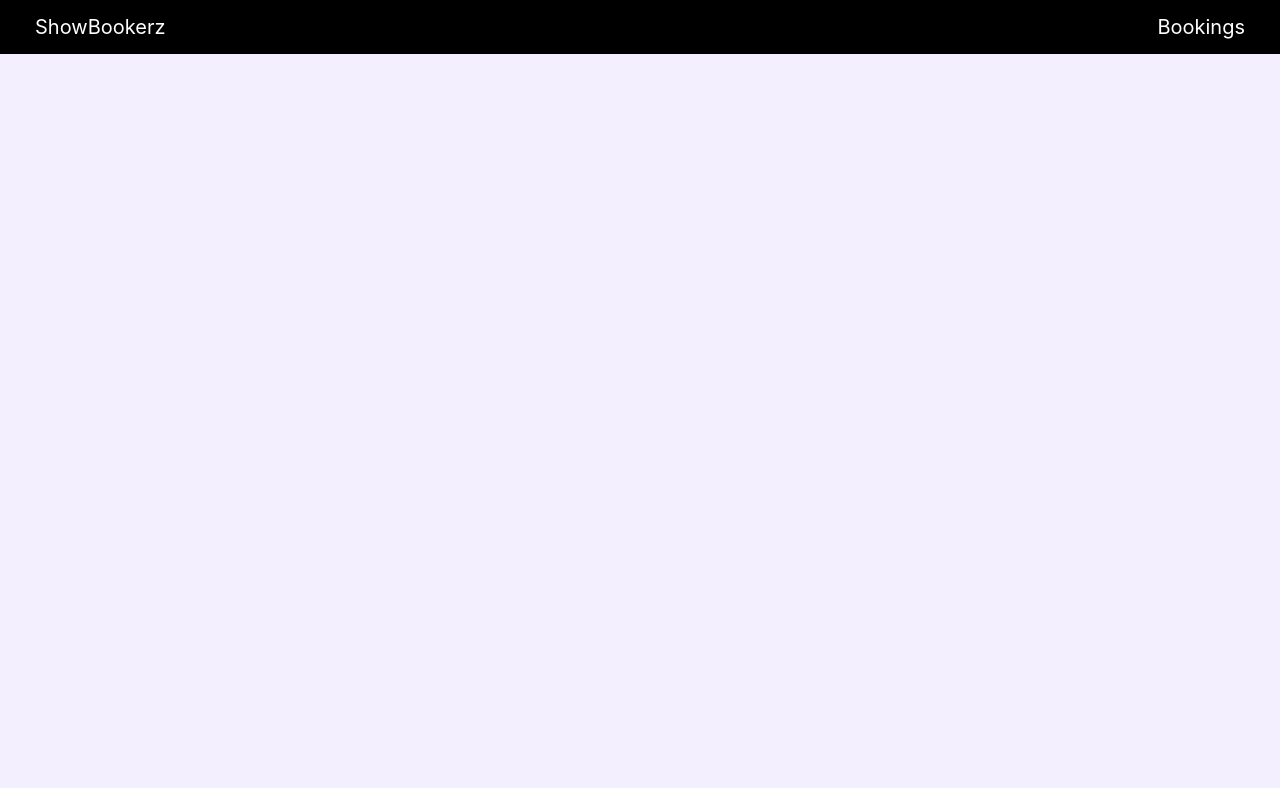
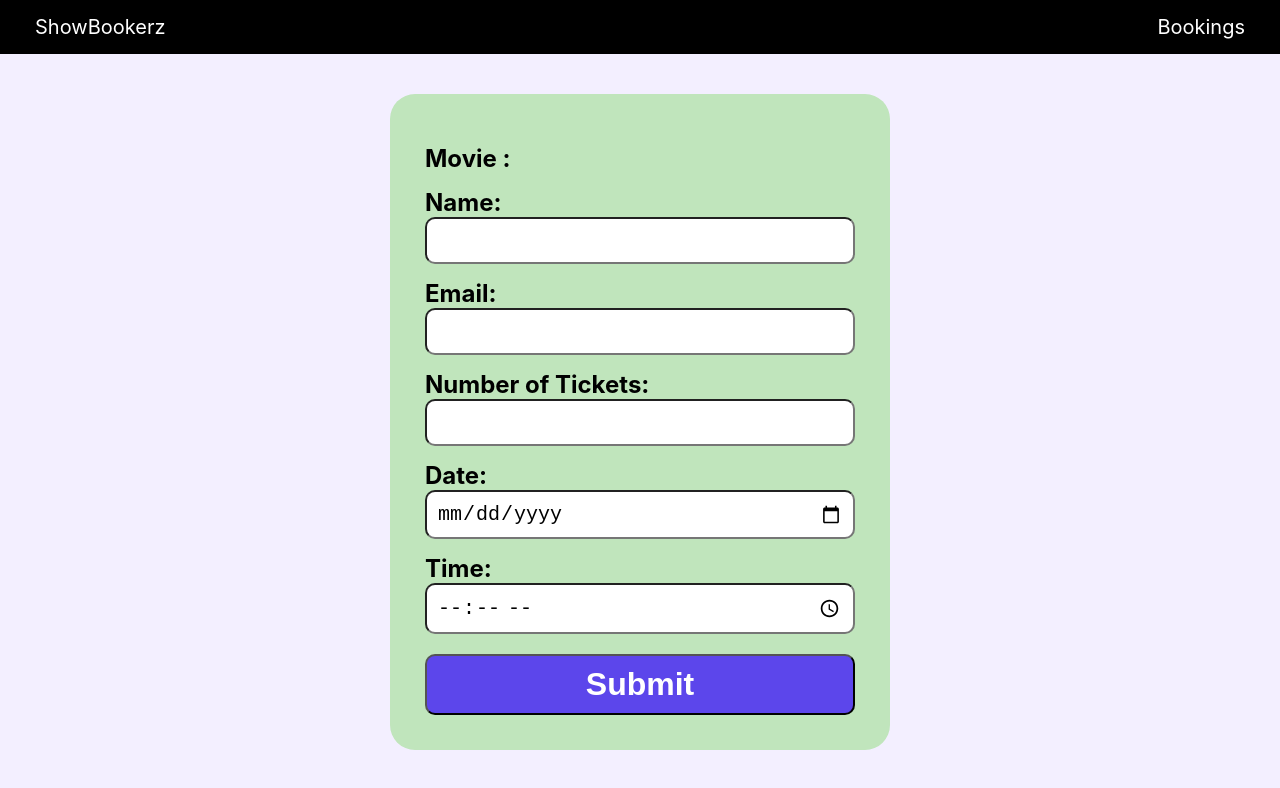
Before and after one commit to shubhamore/show-booker, a React (Create React App) app: page /form/1 in a window 1280 px wide. Shown: the top 788 px of the page. Built offline with nearby package versions, Linux system fonts and the light colour scheme; no server answers.

Commit message:
implemented all functionalities

```diff
--- a/src/App.css
+++ b/src/App.css
@@ -135,3 +135,82 @@ header button{
   border-radius: 20px;
   font-size: 14px;
 }
+.form-container{
+  display: flex;
+  align-items: center;
+  justify-content: center;
+  min-height: 80vh;
+  margin: 5vh 0px;
+}
+.form-container form{
+  display: flex;
+  flex-direction: column;
+  background-color: #c0e5bc;
+  padding: 35px;
+  border-radius: 25px;
+  width: 500px;
+  max-width: 95vw;
+}
+.form-container h2{
+  margin-top: 15px;
+}
+.form-container input{
+  font-size: 1.25rem;
+  padding:10px;
+  border-radius: 10px;
+}
+.form-container button{
+  padding:10px;
+  margin-top: 20px;
+  background-color: #5c46eb;
+  color: white;
+  border-radius: 10px;
+  font-weight: bolder;
+  font-size: 2rem;
+}
+
+.blurry_bg{
+  position: fixed;
+  background-color: rgb(200,200,200);
+  top: 0;
+  left: 0;
+  right: 0;
+  bottom: 0;
+  z-index: 1000;
+  background-color: rgba(0,0,0,0.7);
+}
+.modal_container{
+  position: fixed;
+  top: 50%;
+  left: 50%;
+  transform: translate(-50%,-50%);
+  background-color: #361192;
+  padding: 50px;
+  text-align: left;
+  z-index: 1000;
+  border-radius: 1rem;
+}
+.modelMidSentence{
+  margin: 20px 0;
+}
+.modalBtn{
+  padding: 10px 15px;
+  color: #361192;
+  background-color: white;
+  border-radius: 1rem;
+  font-size: 2rem;
+  font-weight: bold;
+  cursor: pointer;
+}
+table {
+  border-collapse: collapse;
+}
+table, th, td {
+  border: 1px solid;
+}
+table tr td {
+  white-space: nowrap;
+}
+td{
+  padding:10px 15px
+}
--- a/src/App.js
+++ b/src/App.js
@@ -5,6 +5,7 @@ import Home from './pages/Home';
 import DetailedShow from './pages/DetailedShow';
 import SearchedShow from './pages/SearchedShow';
 import NavBar from './components/NavBar';
+import Form from './pages/Form';
 
 function App() {
   return (
@@ -15,6 +16,7 @@ function App() {
         <Route path='/booking' element={<Bookings />}/>
         <Route path='/show/:id' element={<DetailedShow />}/>
         <Route path='/search/shows' element={<SearchedShow />}/>
+        <Route path='/form/:id' element={<Form />}/>
       </Routes>
     </div>
   );
--- /dev/null
+++ b/src/components/Modal.js
@@ -0,0 +1,24 @@
+import React, { useEffect } from 'react'
+import {Link} from 'react-router-dom'
+
+export default function Modal({ useShowModal,inputRef }) {
+    useEffect(() => {
+        document.body.style.overflowY = "hidden";
+        return () => {
+            document.body.style.overflowY = "scroll";
+        };
+    }, []);
+    return (<>
+        <div className='blurry_bg'></div>
+        <div className="modal_container">
+            <h1>Form Submitted</h1>
+            <h2 className='modelMidSentence'>We will contact you very soon!</h2>
+            {/* <input type="button" value="Understood" className='modalBtn' /> */}
+            <div style={{display:'flex',justifyContent:'space-between'}}>
+            <button className='modalBtn'><Link to={'/'}>Home</Link></button>
+            <button className='modalBtn'><Link to={'/booking'}>Bookings</Link></button>
+            </div>
+        </div>
+    </>
+    )
+}
--- a/src/components/Show.js
+++ b/src/components/Show.js
@@ -6,7 +6,7 @@ export default function Show({ data }) {
   // console.log("data=", data)
   const summaryText = data.summary ? `${data.summary.split(' ').slice(0, 10).join(' ').replace(/<.+?>/g, '')}...` : "N/A"
   return (
-    <div className='show-wrapper' style={{ width: '275px',display:'flex',flexDirection:'column' ,alignItems:'center',textAlign:'center',background:'#8696FE',margin:'20px',padding:'25px 0px',borderRadius:'20px',}}>
+    <div className='show-wrapper' style={{ width: '275px',display:'flex',flexDirection:'column' ,alignItems:'center',textAlign:'center',background:'#8696FE',margin:'20px',padding:'15px 0px',borderRadius:'20px',}}>
       <div className='img-wrapper'>
         <Link to={`/show/${data.id}`}>
           <img src={data.image?data.image.medium:require('../assets/not-found.jpeg')} alt='show' className='rounded-img'></img>
--- a/src/pages/Bookings.js
+++ b/src/pages/Bookings.js
@@ -1,7 +1,39 @@
-import React from 'react'
+import React,{useState} from 'react'
 
 export default function Bookings() {
+  const getLocalMovies = () => {
+    let m = localStorage.getItem('movies')
+    if (m) return JSON.parse(m)
+    return []
+}
+const [movies, setMovies] = useState(getLocalMovies);
   return (
-    <div>Bookings</div>
+    <div style={{display:'flex',alignItems:'center',justifyContent:'center',margin:'5vh'}}>
+      <table>
+        <thead>
+          <tr>
+            <th>Movie</th>
+            <th>Name</th>
+            <th>Email</th>
+            <th>Tickets</th>
+            <th>Date</th>
+            <th>Time</th>
+          </tr>
+        </thead>
+        <tbody>
+          {movies.map(movie=>{
+            return <tr>
+              <td>{movie.movie}</td>
+              <td>{movie.name}</td>
+              <td>{movie.email}</td>
+              <td>{movie.tickets}</td>
+              <td>{movie.date}</td>
+              <td>{movie.time}</td>
+            </tr>
+          })}
+        </tbody>
+      </table>
+
+    </div>
   )
 }
--- a/src/pages/DetailedShow.js
+++ b/src/pages/DetailedShow.js
@@ -1,5 +1,5 @@
 import React, { useEffect, useState } from 'react'
-import { useParams } from "react-router-dom";
+import { useParams,Link } from "react-router-dom";
 
 export default function DetailedShow() {
   const { id } = useParams();
@@ -25,7 +25,7 @@ export default function DetailedShow() {
         (<div className='detail-container'>
           <div className='detail-img'>
             <img style={{height:'500px',maxWidth:'85vw'}} src={data.image ? data.image.original : require('../assets/not-found.jpeg')} alt='show-img'></img>
-            <button style={{padding:' 10px',width:'100%',borderRadius:'10px',background:'#76f150',fontSize:'1.2rem',fontWeight:'bold',marginTop:'35px'}}>Book Tickets</button>
+            <button style={{padding:' 10px',borderRadius:'10px',background:'#76f150',fontSize:'1.2rem',fontWeight:'bold',marginTop:'35px'}}><Link to={`/form/${id}`} style={{width:"100%"}}>Book Tickets</Link></button>
           </div>
           <div className='detail-text'>
             <h1>{data.name}</h1>
--- /dev/null
+++ b/src/pages/Form.js
@@ -0,0 +1,61 @@
+import React, { useState, useEffect } from 'react'
+import { useParams } from 'react-router-dom';
+import Modal from '../components/Modal';
+
+export default function Form() {
+    const { id } = useParams();
+    const [data, setData] = useState([])
+    useEffect(() => {
+        fetch(`https://api.tvmaze.com/shows/${id}`)
+            .then(data => data.json())
+            .then(d => setData(d))
+    }, [])
+
+    const getLocalMovies = () => {
+        let m = localStorage.getItem('movies')
+        if (m) return JSON.parse(m)
+        return []
+    }
+    const [movies, setMovies] = useState(getLocalMovies);
+    useEffect(() => {
+        localStorage.setItem('movies', JSON.stringify(movies));
+    }, [movies]);
+    const handleSubmit = (event) => {
+        event.preventDefault()
+        let obj = {
+            movie: data.name,
+            name: event.target[0].value,
+            email: event.target[1].value,
+            tickets: event.target[2].value,
+            date: event.target[3].value,
+            time: event.target[4].value
+        }
+        setMovies(prev => [...prev, obj])
+        setShowModal(true)
+    }
+
+    const [showModal, setShowModal] = useState(false);
+
+    return (
+        <>
+            {showModal && <Modal />}
+
+            <div className='form-container'>
+                <form onSubmit={handleSubmit}>
+                    <h2>Movie : {data.name}</h2>
+                    <h2>Name:</h2>
+                    <input required type="text" name="username" />
+                    <h2>Email:</h2>
+                    <input required type="email" name="email" />
+                    <h2>Number of Tickets:</h2>
+                    <input required type="number" name="tickets" />
+                    <h2>Date:</h2>
+                    <input required type="date" name="date" />
+                    <h2>Time:</h2>
+                    <input required type="time" name="time" />
+                    <button type="submit">Submit</button>
+                </form>
+            </div>
+        </>
+    )
+}
--- a/src/pages/SearchedShow.js
+++ b/src/pages/SearchedShow.js
@@ -13,7 +13,7 @@ export default function SearchedShow() {
             .then(d => setData(d))
     }, [query])
     return (
-        <div>
+        <div style={{margin:"0 30px"}}>
             <Search />
             <h2>Results for "{query}"</h2>
             <hr />
```
